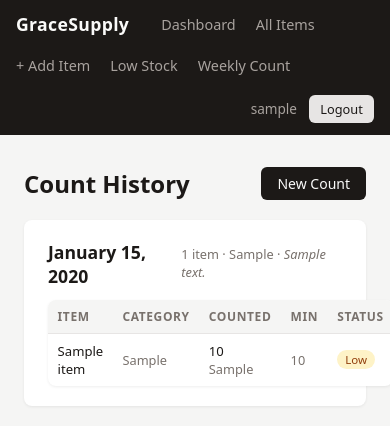
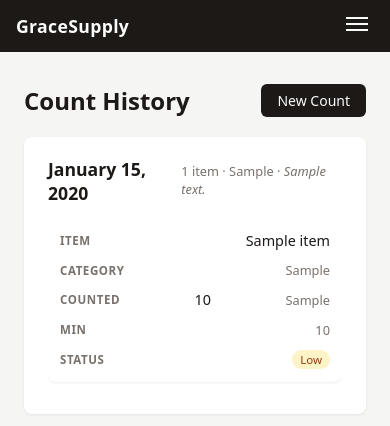
Before and after one commit to sixesandsevens/GraceSupply, a Flask app: page /count/history in a window 390 px wide. Shown: the top 426 px of the page. Run offline with Flask 3, Linux system fonts and the light colour scheme; a user stored in the database is signed in; tables that the repository leaves empty hold one stand-in row (values such as "Sample post").

Commit message:
Make the app usable on mobile
Staff mostly use GraceSupply on their phones while walking the supply
room, and the desktop-first layout wasn't holding up: the nav wrapped
into a ragged multi-row mess and every data table just shrank its
font size instead of reflowing, forcing horizontal scrolling.

Adds a CSS-only hamburger menu for the nav below 700px, and turns
every table into stacked label/value cards on narrow screens via
data-label attributes on each cell. The weekly count page's quantity
input also goes full-width with a larger tap target, since that's
the control used most one-handed in the field.

Co-Authored-By: Claude Sonnet 5 <noreply@anthropic.com>

```diff
--- a/app/templates/base.html
+++ b/app/templates/base.html
@@ -23,6 +23,7 @@
       gap: 1.25rem;
       min-height: 52px;
       flex-wrap: wrap;
+      position: relative;
     }
 
     nav a.brand {
@@ -41,6 +42,42 @@
     }
 
     nav a:hover { color: #fafaf9; }
+
+    .nav-toggle { display: none; }
+    .nav-toggle-label {
+      display: none;
+      margin-left: auto;
+      cursor: pointer;
+      padding: 0.4rem;
+    }
+
+    .nav-toggle-label span,
+    .nav-toggle-label span::before,
+    .nav-toggle-label span::after {
+      display: block;
+      width: 22px;
+      height: 2px;
+      background: #fafaf9;
+      position: relative;
+      transition: background 0.15s;
+    }
+
+    .nav-toggle-label span::before,
+    .nav-toggle-label span::after {
+      content: "";
+      position: absolute;
+      left: 0;
+    }
+
+    .nav-toggle-label span::before { top: -6px; }
+    .nav-toggle-label span::after { top: 6px; }
+
+    .nav-links {
+      display: flex;
+      align-items: center;
+      gap: 1.25rem;
+      flex-wrap: wrap;
+    }
 
     main {
       max-width: 1000px;
@@ -159,6 +196,8 @@
 
     textarea { resize: vertical; min-height: 80px; }
 
+    .count-input { width: 90px; text-align: center; }
+
     .grid-2 { display: grid; grid-template-columns: 1fr 1fr; gap: 1rem; }
     .meta { font-size: 0.8rem; color: #78716c; }
     .positive { color: #16a34a; font-weight: 600; }
@@ -206,11 +245,96 @@
       font-size: .8rem;
     }
 
+    .flex-stats { display: flex; gap: 2rem; flex-wrap: wrap; align-items: center; }
+
     @media (max-width: 700px) {
       .grid-2, .stats-grid, .filters { grid-template-columns: 1fr; }
-      table { font-size: 0.82rem; }
-      td, th { padding: 0.5rem 0.6rem; }
       nav { padding: .75rem 1rem; }
+      .flex-stats { gap: 1rem; }
+
+      .nav-toggle-label { display: block; }
+
+      .nav-links {
+        display: none;
+        flex-direction: column;
+        align-items: stretch;
+        width: 100%;
+        gap: 0;
+        margin-top: .75rem;
+        padding-top: .75rem;
+        border-top: 1px solid #44403c;
+      }
+
+      .nav-toggle:checked ~ .nav-links { display: flex; }
+
+      .nav-links a {
+        padding: .6rem 0;
+        border-bottom: 1px solid #292524;
+      }
+
+      .nav-user {
+        margin-left: 0;
+        flex-direction: column;
+        align-items: stretch;
+        gap: .5rem;
+        padding-top: .75rem;
+      }
+
+      .nav-user form { width: 100%; }
+      .nav-user .btn { width: 100%; text-align: center; padding: .5rem; }
+
+      /* Tables reflow into stacked cards instead of squeezed columns */
+      table, thead, tbody, th, tr, td { display: block; }
+      table { background: none; box-shadow: none; border-radius: 0; }
+      thead { position: absolute; top: -9999px; left: -9999px; }
+
+      tr {
+        background: white;
+        border-radius: 8px;
+        box-shadow: 0 1px 3px rgba(0,0,0,0.07);
+        padding: .5rem .75rem;
+        margin-bottom: .75rem;
+      }
+
+      tr:hover td { background: transparent; }
+
+      td {
+        border-bottom: none;
+        padding: .35rem 0;
+        display: flex;
+        justify-content: space-between;
+        align-items: center;
+        gap: .75rem;
+        text-align: right;
+      }
+
+      td[data-label]::before {
+        content: attr(data-label);
+        font-size: 0.72rem;
+        text-transform: uppercase;
+        letter-spacing: 0.05em;
+        color: #78716c;
+        font-weight: 600;
+        text-align: left;
+        flex-shrink: 0;
+      }
+
+      td:not([data-label]) {
+        justify-content: center;
+      }
+
+      /* Cells with multi-line content (name + secondary details) read better
+         stacked top-to-bottom than squeezed into a label/value row */
+      td.stack {
+        flex-direction: column;
+        align-items: flex-start;
+        text-align: left;
+      }
+
+      td.stack::before { margin-bottom: .2rem; }
+
+      td input[type=number], td input[type=text] { width: auto; flex: 1; text-align: right; }
+      .count-input { width: auto; flex: 1; text-align: right; font-size: 1.1rem; padding: .6rem .75rem; }
     }
   </style>
 </head>
@@ -219,6 +343,9 @@
 <nav>
   <a href="{{ url_for('main.index') }}" class="brand">GraceSupply</a>
   {% if current_user.is_authenticated %}
+    <input type="checkbox" id="nav-toggle" class="nav-toggle">
+    <label for="nav-toggle" class="nav-toggle-label" aria-label="Toggle menu"><span></span></label>
+    <div class="nav-links">
       <a href="{{ url_for('main.index') }}">Dashboard</a>
       <a href="{{ url_for('main.items') }}">All Items</a>
       <a href="{{ url_for('main.new_item') }}">+ Add Item</a>
@@ -230,6 +357,7 @@
           <input type="hidden" name="csrf_token" value="{{ csrf_token() }}">
           <button type="submit" class="btn btn-secondary">Logout</button>
         </form>
+      </div>
     </div>
   {% endif %}
 </nav>
--- a/app/templates/count_history.html
+++ b/app/templates/count_history.html
@@ -31,11 +31,11 @@
       <tbody>
         {% for c in session.counts|sort(attribute='item.category') %}
         <tr>
-          <td><a href="{{ url_for('main.item_detail', item_id=c.item.id) }}">{{ c.item.name }}</a></td>
-          <td class="meta">{{ c.item.category }}</td>
-          <td>{{ c.counted_quantity }} <span class="meta">{{ c.item.unit }}</span></td>
-          <td class="meta">{{ c.item.minimum_quantity }}</td>
-          <td>
+          <td data-label="Item"><a href="{{ url_for('main.item_detail', item_id=c.item.id) }}">{{ c.item.name }}</a></td>
+          <td data-label="Category" class="meta">{{ c.item.category }}</td>
+          <td data-label="Counted">{{ c.counted_quantity }} <span class="meta">{{ c.item.unit }}</span></td>
+          <td data-label="Min" class="meta">{{ c.item.minimum_quantity }}</td>
+          <td data-label="Status">
             {% if c.counted_quantity <= 0 %}
               <span class="badge badge-out">Out</span>
             {% elif c.counted_quantity <= c.item.minimum_quantity %}
```
Also changed, not shown: app/templates/count.html (+5 -5 lines), app/templates/dashboard.html (+6 -6 lines), app/templates/item_detail.html (+8 -8 lines), app/templates/items.html (+6 -6 lines), app/templates/low_stock.html (+8 -8 lines). Lines whose indentation alone changed are shown as unchanged.
